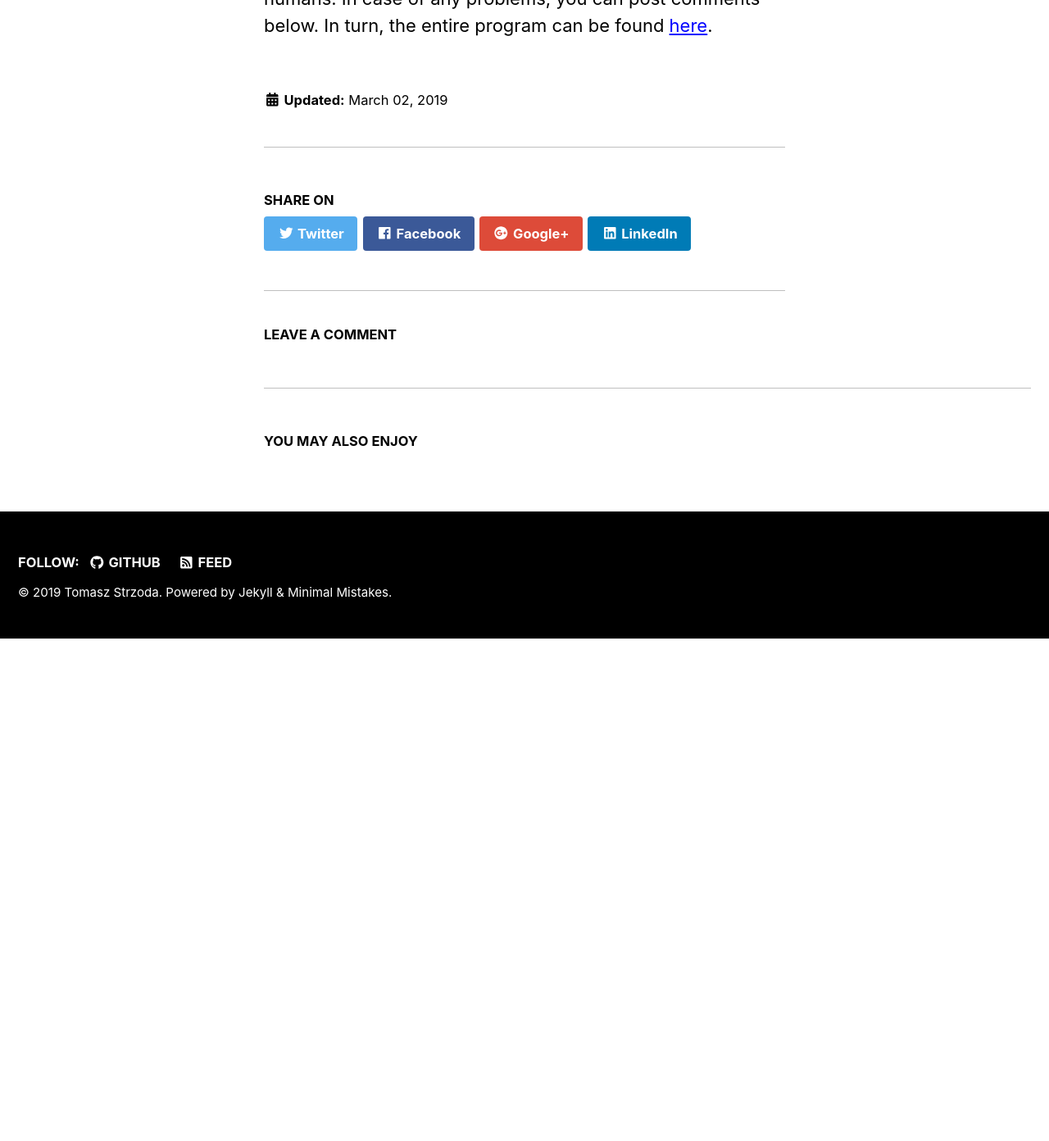
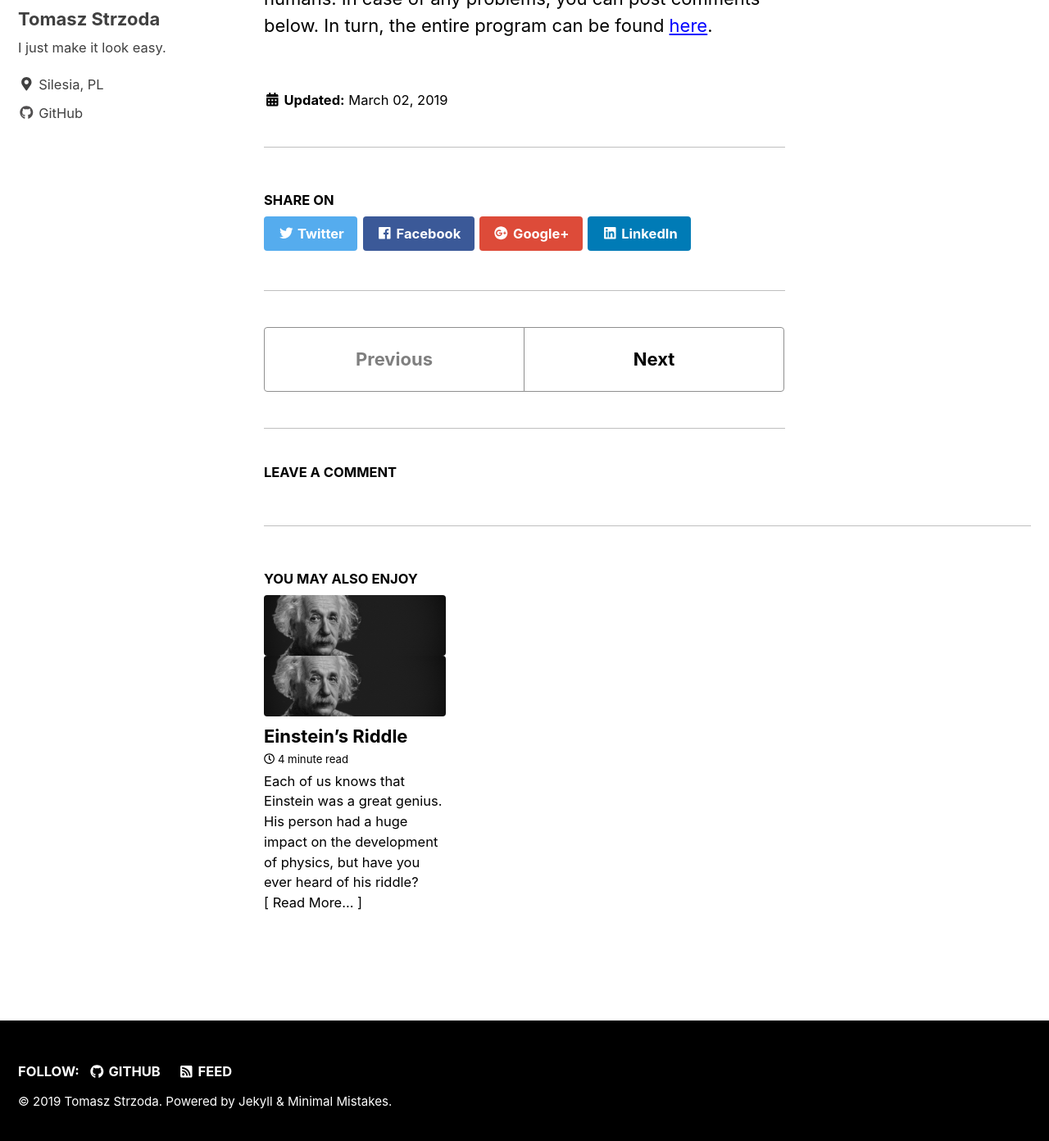
Before and after one commit to DrDEXT3R/DrDEXT3R.github.io, a Jekyll site: the page built from _posts/2019-03-02-what-is-clp.md, in a window 1280 px wide and 1400 px high, scrolled down 6485 px. Shown: the top 1392 px of the window at 82% size. Built offline with Jekyll 4.4.1, drawn with Linux system fonts in a browser that asks for light colours; cached includes are drawn as plain includes; formulas are drawn with MathJax 3; before the commit the page ends 7264 px from its top, so only the background shows below that; part of the change alters nothing that is shown.

Commit message:
Add einstein-riddle

````diff
--- a/_posts/2019-03-02-what-is-clp.md
+++ b/_posts/2019-03-02-what-is-clp.md
@@ -3,9 +3,9 @@ title: "What is CLP?"
 date: 2019-03-02
 tages: [CLP, Java, constraints]
 header:
-    image: "/images/CLP/what-is-clp.png"
-    teaser: "/images/CLP/what-is-clp-teaser.png"
-    og_image: "/images/CLP/what-is-clp-teaser.png"
+    image: "/images/what-is-clp/what-is-clp.png"
+    teaser: "/images/what-is-clp/what-is-clp-teaser.png"
+    og_image: "/images/what-is-clp/what-is-clp-teaser.png"
 excerpt: "CLP (Constraint Logic Programming) is a form of constraint programming, which is a kind of a declarative approach. The main goal of CLP is to find solutions that will satisfy (all) imposed constraints."
 mathjax: "true"
 ---
@@ -89,7 +89,7 @@ Note that the representation of our set $$ A $$ will be **vars[0]**, and the set
 ***XgtY*** means $$ X>Y $$ (gt - greater than) and ***XplusYeqC*** means $$ X+Y=Const $$ (eq - equal). You can find the whole list in the <a href="http://jacopguide.osolpro.com/guideJaCoP.html" target="_blank">user's guide</a>.
 <br/>
 <div style="text-align: center;">
-    <img alt="result" src="/images/CLP/constraints.png">
+    <img alt="result" src="/images/what-is-clp/constraints.png">
 </div>
 <br/>
 Now we can **look for a solution**. We do this by adding the following lines to our program:
@@ -101,7 +101,7 @@ label.labeling(store, select);
 Without going into details, we define here how we want to find a solution. As we know, there are 2 possible solutions in our example. However, the program result returns only one.
 
 <div style="text-align: center;">
-    <img alt="result" src="/images/CLP/result.png">
+    <img alt="result" src="/images/what-is-clp/result.png">
 </div>
 
 To see the second solution, we can change "*new IndomainMin()*" into "*new IndomainMax()*". There is also a way to **display all possible solutions**.
@@ -114,7 +114,7 @@ label.labeling(store, select);
 label.printAllSolutions();
 ```
 <div style="text-align: center;">
-    <img alt="result" src="/images/CLP/result2.png">
+    <img alt="result" src="/images/what-is-clp/result2.png">
 </div>
 
 ## Summary
--- /dev/null
+++ b/_posts/2019-03-14-einstein-riddle.md
@@ -0,0 +1,131 @@
+---
+title: "Einstein's Riddle"
+date: 2019-03-14
+tages: [CLP, Java, einstein, riddle, puzzle]
+header:
+    image: "/images/einstein-riddle/albert-einstein.png"
+    teaser: "/images/einstein-riddle/albert-einstein-teaser.png"
+    og_image: "/images/einstein-riddle/albert-einstein-teaser.png"
+excerpt: "Each of us knows that Einstein was a great genius. His person had a huge impact on the development of physics, but have you ever heard of his riddle?"
+mathjax: "true"
+---
+
+Each of us knows that Albert Einstein was a great genius. His person had a huge impact on the development of physics, but have you ever heard of his riddle? If not then, I will explain it to you now.
+
+## Try to solve it
+There are **five houses in five different colors**. Each house is occupied by a man of different nationality. Each man has a different pet, prefers a different drink, and smokes different brand of cigarettes. The question is: ***who owns the fish?*** <br/><br/>
+There are the following hints:
+1. The Brit lives in the Red house.
+2. The Swede keeps dogs as pets.
+3. The Dane drinks tea.
+4. The Green house is next to the White house, on the left.
+5. The owner of the Green house drinks coffee.
+6. The person who smokes Pall Mall rears birds.
+7. The owner of the Yellow house smokes Dunhill.
+8. The man living in the centre house drinks milk.
+9. The Norwegian lives in the first house.
+10. The man who smokes Blends lives next to the one who keeps cats.
+11. The man who keeps horses lives next to the man who smokes Dunhill.
+12. The man who smokes Blue Master drinks beer.
+13. The German smokes Prince.
+14. The Norwegian lives next to the Blue house.
+15. The man who smokes Blends has a neighbour who drinks water.
+<br/><br/>
+
+Now you can try to **solve this task yourself**. Just in case, similar puzzles can be found <a href="http://brainden.com/einsteins-riddles.htm" target="_blank">here</a>.
+
+
+## CLP strength
+If you do not know what *Constraint Logic Programming* is yet, I invite you to read my previous <a href="/what-is-clp/" target="_blank">post</a>. The main task will be to transform all assumptions into equations and inequalities. The other elements will be similar to the previous example.
+
+Let's start by collecting and segregating all the names appearing in the riddle. One way is to create several enums that will illustrate our problem more.
+
+```java
+enum Pet { DOGS , BIRDS, HORSES, CATS, FISH; }
+enum Drink { TEA, COFFEE, MILK, BEER, WATER; }
+enum Color { RED, GREEN, WHITE, YELLOW, BLUE; }
+enum Nation { ENGLISHMAN, SWEDE, DANE, NORWEGIAN, GERMAN; }
+enum Cigarette { PALLMALL, DUNHILL, BLUEMASTER, PRINCE, BLEND; }
+enum OrderOfCategories { COLOR, NATION, PET, DRINK, CIGARETTE; }
+```
+
+After that, we can make a special place for our variables and define constants: *SIZE* and *DIST_1* (described below).
+```java
+Store store = new Store();  // Store for CLP variables
+ArrayList<IntVar> vars = new ArrayList<IntVar>(); // ArrayList of CLP variables
+
+final int SIZE = 5;
+final IntVar DIST_1 = new IntVar(store, 1, 1);
+```
+
+We'll also create several IntVar arrays. In the loop, for each index of each array, we can **define the domain** (possible value obtained) **from 1 to 5** and add this element to the ArrayList. We're doing it because every animal can belong to one of the five houses. The situation is similar for drinks, colors, nationalities and cigarettes.
+```java
+IntVar pet[] = new IntVar[SIZE];
+IntVar drink[] = new IntVar[SIZE];
+IntVar color[] = new IntVar[SIZE];
+IntVar nation[] = new IntVar[SIZE];
+IntVar cigarette[] = new IntVar[SIZE];
+
+// Determination of possible values
+for (int i = 0; i < SIZE; i++) {
+    pet[i] = new IntVar(store, Pet.values()[i].toString(), 1, SIZE);
+    drink[i] = new IntVar(store, Drink.values()[i].toString(), 1, SIZE);
+    color[i] = new IntVar(store, Color.values()[i].toString(), 1, SIZE);
+    nation[i] = new IntVar(store, Nation.values()[i].toString(), 1, SIZE);
+    cigarette[i] = new IntVar(store, Cigarette.values()[i].toString(), 1, SIZE);
+    vars.add(pet[i]);
+    vars.add(drink[i]);
+    vars.add(color[i]);
+    vars.add(nation[i]);
+    vars.add(cigarette[i]);
+}
+```
+
+Now the most important part of the program, that is imposing constraints. To somehow ensure that no pet, drink, color, nationality or cigarettes will be assigned to the same house, we should use ***Alldifferent()***. I think the other constraints are understandable and logical. Only the constant *DIST_1* mentioned above needs explanation. The answer is in the <a href="http://jacopapi.osolpro.com/org/jacop/constraints/Distance.html" target="_blank">documentation</a> - each parameter passed to the function must be of type IntVar. Therefore, **we can not enter "1" (int) in *distance()* constraint**.
+```java
+// Constraints
+store.impose(new Alldifferent(pet));
+store.impose(new Alldifferent(drink));
+store.impose(new Alldifferent(color));
+store.impose(new Alldifferent(nation));
+store.impose(new Alldifferent(cigarette));
+
+store.impose(new XeqY( nation[Nation.ENGLISHMAN.ordinal()], color[Color.RED.ordinal()] ));                  // 1
+store.impose(new XeqY( nation[Nation.SWEDE.ordinal()], pet[Pet.DOGS.ordinal()] ));                          // 2
+store.impose(new XeqY( nation[Nation.DANE.ordinal()], drink[Drink.TEA.ordinal()] ));                        // 3
+store.impose(new XplusCeqZ( color[Color.GREEN.ordinal()], 1, color[Color.WHITE.ordinal()] ));               // 4
+store.impose(new XeqY( color[Color.GREEN.ordinal()], drink[Drink.COFFEE.ordinal()] ));                      // 5
+store.impose(new XeqY( cigarette[Cigarette.PALLMALL.ordinal()], pet[Pet.BIRDS.ordinal()] ));                // 6
+store.impose(new XeqY( color[Color.YELLOW.ordinal()], cigarette[Cigarette.DUNHILL.ordinal()] ));            // 7
+store.impose(new XeqC( drink[Drink.MILK.ordinal()], 3 ));                                                   // 8
+store.impose(new XeqC( nation[Nation.NORWEGIAN.ordinal()], 1 ));                                            // 9
+store.impose(new Distance( cigarette[Cigarette.BLEND.ordinal()], pet[Pet.CATS.ordinal()], DIST_1 ));        // 10
+store.impose(new Distance( cigarette[Cigarette.DUNHILL.ordinal()], pet[Pet.HORSES.ordinal()], DIST_1 ));    // 11
+store.impose(new XeqY( cigarette[Cigarette.BLUEMASTER.ordinal()], drink[Drink.BEER.ordinal()] ));           // 12
+store.impose(new XeqY( nation[Nation.GERMAN.ordinal()], cigarette[Cigarette.PRINCE.ordinal()] ));           // 13
+store.impose(new Distance( nation[Nation.NORWEGIAN.ordinal()], color[Color.BLUE.ordinal()], DIST_1 ));      // 14
+store.impose(new Distance( cigarette[Cigarette.BLEND.ordinal()], drink[Drink.WATER.ordinal()], DIST_1 ));   // 15
+
+```
+
+Finally, we can **look for a solution**. You can also easily calculate how much it takes to find a solution for a computer.
+```java
+// Time - start
+long T1 = System.nanoTime();
+
+// Search for solution
+Search label = new DepthFirstSearch();
+SelectChoicePoint select = new InputOrderSelect(store, vars.toArray(new IntVar[1]), new IndomainMin());
+label.labeling(store, select);
+
+// Time - stop
+long T2 = System.nanoTime();
+System.out.println("Time: " + Long.toString(T2-T1) + "ns");
+```
+
+## So who owns the fish?
+Returning to the main question, let's find out about it by launching the program.
+<div style="text-align: center;">
+    <img alt="result" src="/images/einstein-riddle/result.png">
+</div>
+**The owner of the fish is German**. We can also see that the time it takes to find the right answer is $$ 10178915ns=0,01s $$. In case of problems, the entire program can be found <a href="https://www93.zippyshare.com/v/Eni3nVnM/file.html" target="_blank">here</a>. Did you manage to be faster than your computer?
````
Also changed, not shown: images/einstein-riddle/albert-einstein-teaser.png (added), images/einstein-riddle/albert-einstein.png (added), images/einstein-riddle/result.png (added), images/what-is-clp/constraints.png (renamed from images/CLP/constraints.png), images/what-is-clp/result.png (renamed from images/CLP/result.png), images/what-is-clp/result2.png (renamed from images/CLP/result2.png), images/what-is-clp/what-is-clp-teaser.png (renamed from images/CLP/what-is-clp-teaser.png), images/what-is-clp/what-is-clp.png (renamed from images/CLP/what-is-clp.png).
